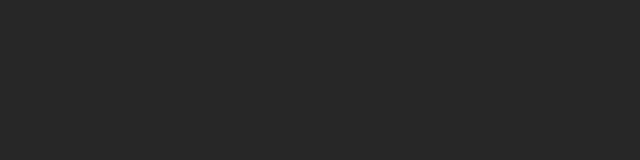
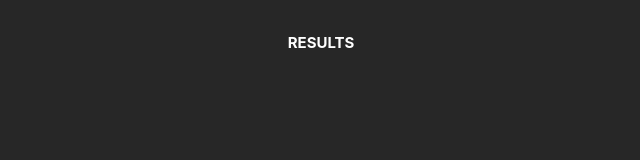
Before and after one commit to jhonv4sq/triviaa, a Vue app: page /results in a window 1280 px wide. Shown: the top 160 px of the page, without its empty margins (319-959 px from the left). Built offline with nearby package versions, Linux system fonts and the light colour scheme; a web font is replaced by a local one.

Commit message:
route end game

```diff
--- a/src/views/Game.vue
+++ b/src/views/Game.vue
@@ -35,7 +35,7 @@ import TailwindNavbar from '@/tailwind_components/TailwindNavbar.vue';
       <p class="text-white text-xl font-bold">Siguiente pregunta</p>
       <font-awesome-icon icon="arrow-right-long" class="text-secondary text-4xl" />
     </button>
-    <button v-if="answered && finished">
+    <button @click="results" v-if="answered && finished">
       <p class="text-white text-xl font-bold">Finalizar juego</p>
       <font-awesome-icon icon="arrow-right-long" class="text-secondary text-4xl" />
     </button>
@@ -67,6 +67,14 @@ export default {
     },
   },
   methods: {
+    results() {
+      this.$router.push({
+        name: 'Results',
+        params: {
+          points: this.points,
+          questions: this.amount,
+        },})
+    },
     random(min, max) {
       return Math.floor(Math.random() * (max - min)) + min;
     },
--- a/src/views/Results.vue
+++ b/src/views/Results.vue
@@ -1,5 +1,5 @@
 <script>
 </script>
 <template>
-
+<div class="text-white uppercase font-bold">results</div>
 </template>
```
